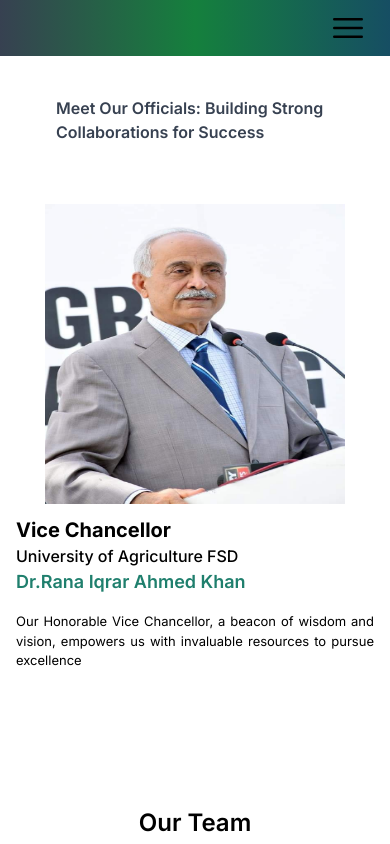
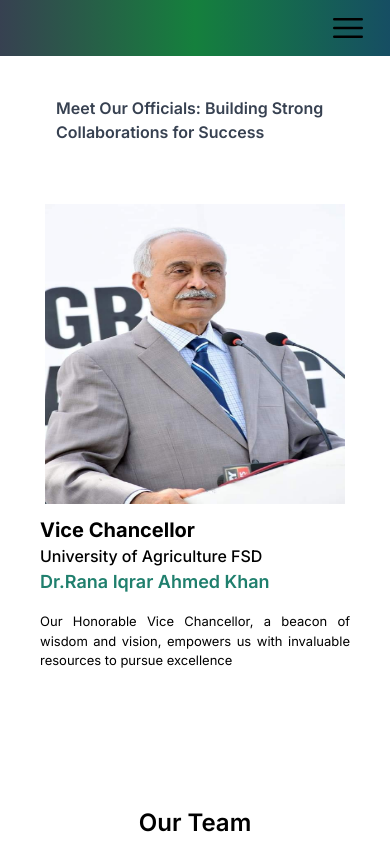
Before and after one commit to HabibaSajid321/Imotif-tool, a Next.js app: page /about in a window 390 px wide. Shown: the top 844 px of the page. Built offline with nearby package versions, Linux system fonts and the light colour scheme.

Commit message:
about page changes

```diff
--- a/src/app/about/page.tsx
+++ b/src/app/about/page.tsx
@@ -26,8 +26,8 @@ const about = () => {
           />
         </div>
         <div className="md:w-1/2 w-full md:pt-72 pt-3 flex flex-col justify-center content-center  ">
-          <div className="flex flex-col ">
-            <h1 className="text-[#000000] font-bold md:text-3xl text-xl md:px-[20px] px-4  test-left">
+          <div className="flex flex-col justify-center content-center pl-6 ">
+            <h1 className="text-[#000000] font-bold md:text-3xl text-xl md:px-[20px] px-4  ">
               Vice Chancellor
             </h1>
             <h1 className="text-black text-base md:px-[20px] px-4 font-medium  text-left">
@@ -39,7 +39,7 @@ const about = () => {
             </h1>
           </div>
 
-          <p className="text-[#000000] md:text-lg text-[13px] md:px-[20px] px-4 pt-4 text-justify ">
+          <p className="text-[#000000] md:text-lg text-[13px] md:px-[20px] px-10 pt-4 text-justify pl- ">
             Our Honorable Vice Chancellor, a beacon of wisdom and vision,
             empowers us with invaluable resources to pursue excellence
           </p>
```
